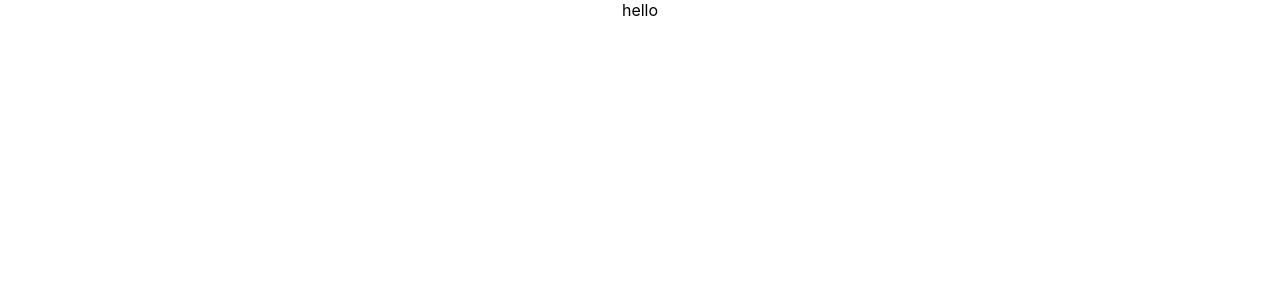
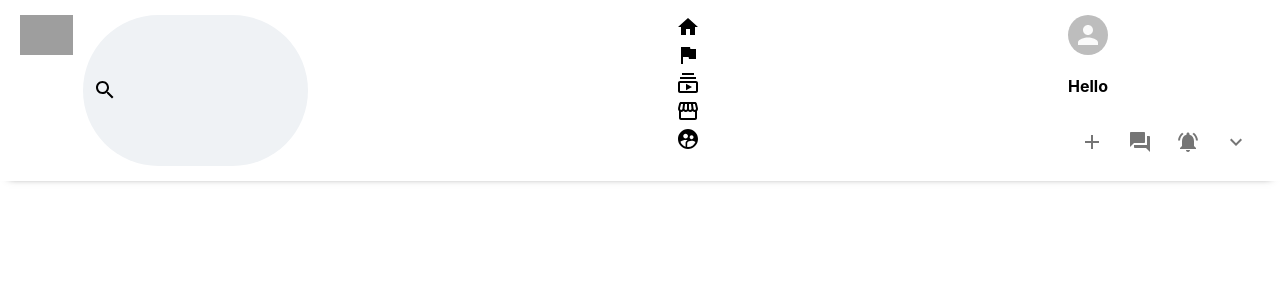
Before and after one commit to systemry420/react-fb-clone, a React (Create React App) app: page / in a window 1280 px wide. Shown: the top 300 px of the page. Built offline with nearby package versions, Linux system fonts and the light colour scheme; grey boxes are pictures that could not be loaded.

Commit message:
general style for header component

```diff
--- a/package.json
+++ b/package.json
@@ -3,6 +3,8 @@
   "version": "0.1.0",
   "private": true,
   "dependencies": {
+    "@material-ui/core": "^4.11.0",
+    "@material-ui/icons": "^4.9.1",
     "@testing-library/jest-dom": "^5.11.4",
     "@testing-library/react": "^11.1.0",
     "@testing-library/user-event": "^12.1.10",
--- a/src/App.css
+++ b/src/App.css
@@ -1,38 +1,36 @@
-.App {
-  text-align: center;
+.header {
+  display: flex;
+  justify-content: space-between;
+  padding: 15px 20px;
+
+  position: sticky;
+  background-color: #fff;
+  z-index: 100;
+  top: 0;
+  box-shadow: 0 5px 8px -9px rgba(0, 0, 0, 0.75);
 }
 
-.App-logo {
-  height: 40vmin;
-  pointer-events: none;
+
+.header_input {
+  display: flex;
+  align-items: center;
+  background-color: #eff2f5;
+  padding: 10px;
+  margin-left: 10px;
+  border-radius: 999px;
 }
 
-@media (prefers-reduced-motion: no-preference) {
-  .App-logo {
-    animation: App-logo-spin infinite 20s linear;
-  }
+.header_input > input {
+  border: none;
+  background-color: transparent;
+  outline-width: 0;
 }
 
-.App-header {
-  background-color: #282c34;
-  min-height: 100vh;
+.header_left {
   display: flex;
-  flex-direction: column;
-  align-items: center;
-  justify-content: center;
-  font-size: calc(10px + 2vmin);
-  color: white;
+  justify-content: space-evenly;
 }
 
-.App-link {
-  color: #61dafb;
+.header_left > img{
+  height: 40px;
 }
-
-@keyframes App-logo-spin {
-  from {
-    transform: rotate(0deg);
-  }
-  to {
-    transform: rotate(360deg);
-  }
-}
--- a/src/App.js
+++ b/src/App.js
@@ -1,13 +1,11 @@
 import React from 'react'
 import './App.css';
-
+import Header from './comps/Header'
 function App() {
   return (
     <div className="App">
-      hello
-
       {/* Header */}
-
+      <Header />
 
       {/* App body */}
         {/* Sidebar */}
--- a/src/comps/Header.js
+++ b/src/comps/Header.js
@@ -1,10 +1,66 @@
 import React from 'react'
 import './../App.css'
+import SearchIcon from '@material-ui/icons/Search';
+import HomeIcon from '@material-ui/icons/Home';
+import FlagIcon from '@material-ui/icons/Flag';
+import SubscriptionsOutlinedIcon from '@material-ui/icons/SubscriptionsOutlined';
+import StorefrontOutlinedIcon from '@material-ui/icons/StorefrontOutlined';
+import SupervisedUserCircleIcon from '@material-ui/icons/SupervisedUserCircle';
+import { Avatar, IconButton } from '@material-ui/core'
+import ForumIcon from '@material-ui/icons/Forum';
+import NotificationsActiveIcon from '@material-ui/icons/NotificationsActive';
+import ExpandMoreIcon from '@material-ui/icons/ExpandMore';
+import AddIcon from '@material-ui/icons/Add';
+
 
 function Header() {
     return (
         <div className="header">
-            header
+            <div className="header_left">
+                <img src="https://facebookbrand.com/wp-content/uploads/2019/04/f_logo_RGB-Hex-Blue_512.png?w=512&h=512" alt="logo" />
+                <div className="header_input">
+                    <SearchIcon />
+                    <input type="text" />
+                </div>
+            </div>
+
+            <div className="header_middle">
+                <div className="header_option">
+                    <HomeIcon />
+                </div>
+                <div className="header_option">
+                    <FlagIcon />
+                </div>
+                <div className="header_option">
+                    <SubscriptionsOutlinedIcon />
+                </div>
+                <div className="header_option">
+                    <StorefrontOutlinedIcon />
+                </div>
+                <div className="header_option">
+                    <SupervisedUserCircleIcon />
+                </div>
+            </div>
+
+            <div className="header_right">
+                <div className="header_info">
+                    <Avatar />
+                    <h4>Hello</h4>
+                </div>
+
+                <IconButton>
+                    <AddIcon />
+                </IconButton>
+                <IconButton>
+                    <ForumIcon />
+                </IconButton>
+                <IconButton>
+                    <NotificationsActiveIcon />
+                </IconButton>
+                <IconButton>
+                    <ExpandMoreIcon />
+                </IconButton>
+            </div>
         </div>
     )
 }
```
Also changed, not shown: 2 other files (tests, documents, lock files or other folders).
